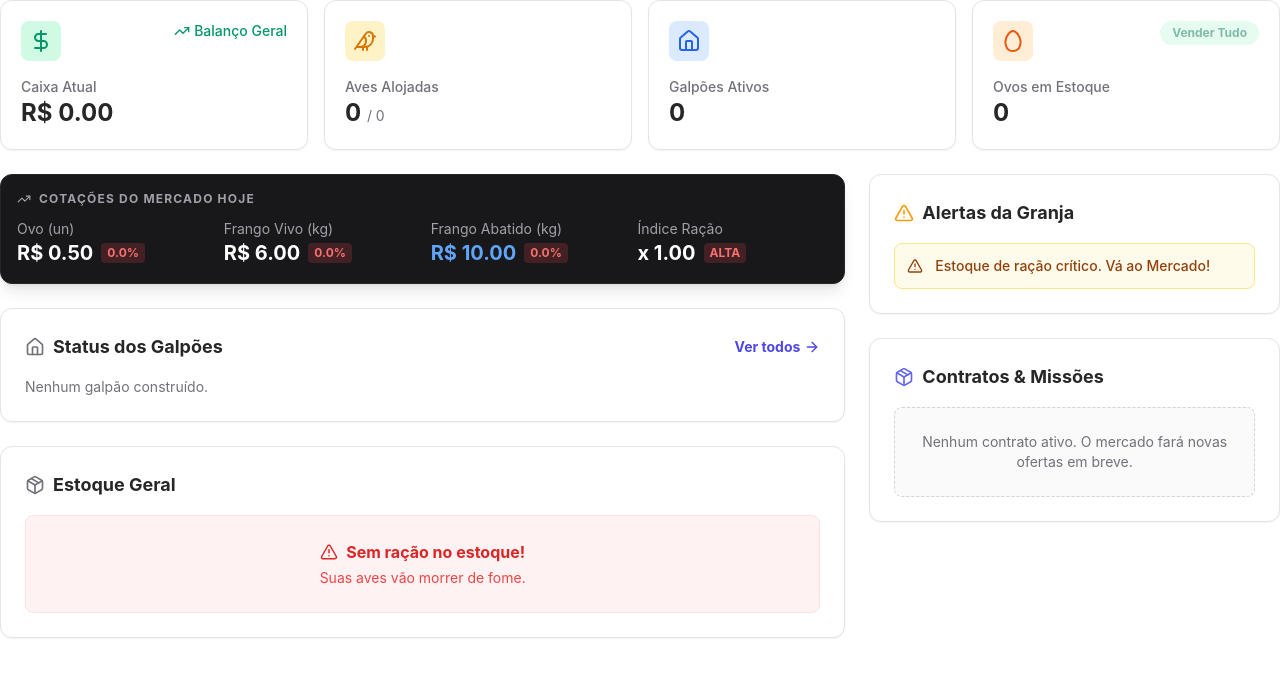
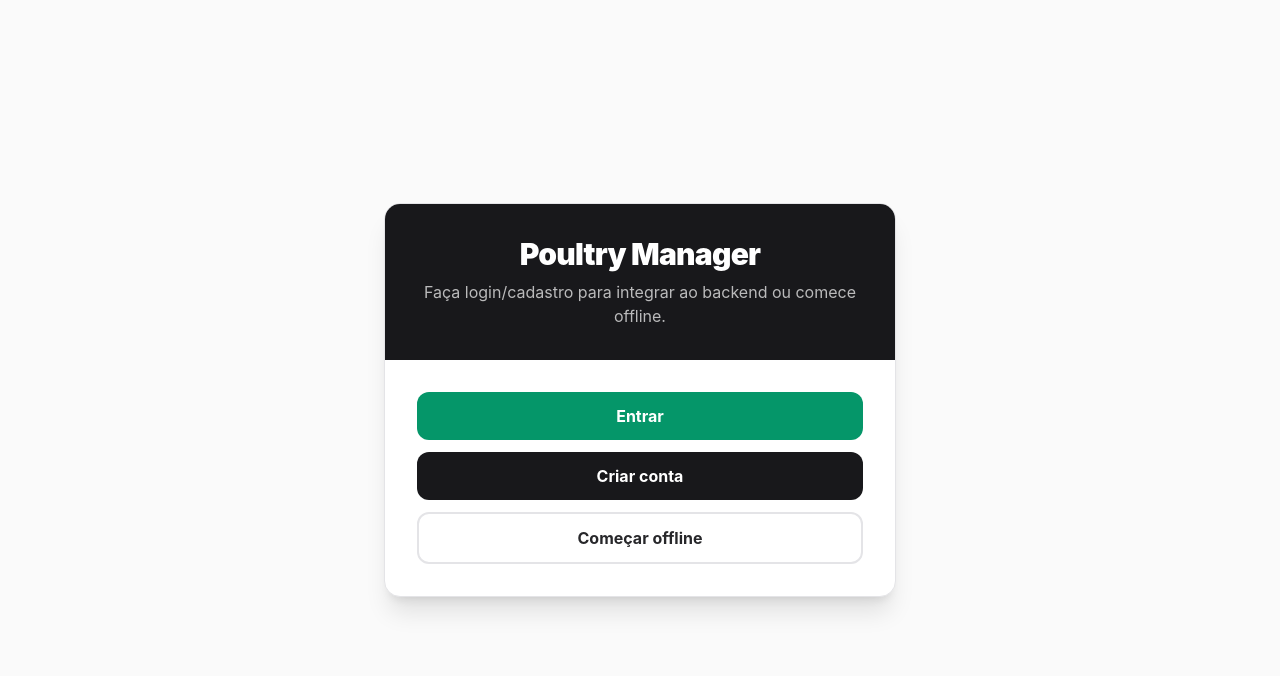
Before and after one commit to LucasAraldi-Dev/PoultrySimulator, a React (Vite) app: page / in a window 1280 px wide. Before the commit this address led to /painel. Shown: the top 676 px of the page. Built offline with nearby package versions, Linux system fonts and the light colour scheme.

Commit message:
correção frontend

```diff
--- a/dev-dist/sw.js
+++ b/dev-dist/sw.js
@@ -78,8 +78,11 @@ define(['./workbox-5a5d9309'], (function (workbox) { 'use strict';
    * See https://goo.gl/S9QRab
    */
   workbox.precacheAndRoute([{
+    "url": "suppress-warnings.js",
+    "revision": "d41d8cd98f00b204e9800998ecf8427e"
+  }, {
     "url": "index.html",
-    "revision": "0.3vsk5hgsoao"
+    "revision": "0.9i8lt24tbf8"
   }], {});
   workbox.cleanupOutdatedCaches();
   workbox.registerRoute(new workbox.NavigationRoute(workbox.createHandlerBoundToURL("index.html"), {
--- a/src/App.tsx
+++ b/src/App.tsx
@@ -13,6 +13,7 @@ import RHPage from './pages/RHPage';
 import { ResearchPage } from './pages/ResearchPage';
 import LoginPage from './pages/LoginPage';
 import RegisterPage from './pages/RegisterPage';
+import Home from './pages/Home';
 
 function AnimatedRoutes() {
   const location = useLocation();
@@ -26,7 +27,7 @@ function AnimatedRoutes() {
 
         {/* Jogo liberado offline, salva localmente */}
         <Route path="/" element={<GameLayout />}>
-          <Route index element={<Navigate to="/painel" />} />
+          <Route index element={<Home />} />
           <Route path="painel" element={<Dashboard />} />
           <Route path="galpoes" element={<BarnsPage />} />
           <Route path="infra" element={<FacilitiesPage />} />
--- a/src/pages/Home.tsx
+++ b/src/pages/Home.tsx
@@ -1,3 +1,92 @@
+import { Link } from 'react-router-dom';
+import { useGameStore } from '../store/useGameStore';
+
 export default function Home() {
-  return <div></div>;
+  const isAuthenticated = useGameStore(state => state.isAuthenticated);
+  const company = useGameStore(state => state.company);
+  const hasHydrated = useGameStore(state => state.hasHydrated);
+
+  if (!hasHydrated) {
+    return (
+      <div className="min-h-screen bg-zinc-50 flex items-center justify-center p-4">
+        <div className="text-zinc-600 font-semibold">Carregando...</div>
+      </div>
+    );
+  }
+
+  return (
+    <div className="min-h-screen bg-zinc-50 flex items-center justify-center p-4">
+      <div className="max-w-lg w-full bg-white rounded-2xl shadow-xl border border-zinc-200 overflow-hidden">
+        <div className="p-8 text-center bg-zinc-900 text-white">
+          <h1 className="text-3xl font-black tracking-tight">Poultry Manager</h1>
+          <p className="text-white/70 mt-2">
+            Faça login/cadastro para integrar ao backend ou comece offline.
+          </p>
+        </div>
+
+        <div className="p-8 space-y-3">
+          {company && (
+            <div className="p-4 rounded-xl bg-zinc-50 border border-zinc-200 text-zinc-700">
+              <div className="font-black text-zinc-900">Empresa encontrada</div>
+              <div className="text-sm mt-1">
+                {company.name}
+              </div>
+            </div>
+          )}
+
+          {company ? (
+            <>
+              {!isAuthenticated && (
+                <Link
+                  to="/login"
+                  className="block w-full text-center px-6 py-3 rounded-xl font-bold bg-emerald-600 text-white hover:bg-emerald-700 transition-colors"
+                >
+                  Entrar para sincronizar
+                </Link>
+              )}
+              <Link
+                to="/painel"
+                className="block w-full text-center px-6 py-3 rounded-xl font-bold bg-zinc-900 text-white hover:bg-zinc-800 transition-colors"
+              >
+                Continuar no painel
+              </Link>
+              <Link
+                to="/start"
+                className="block w-full text-center px-6 py-3 rounded-xl font-bold border-2 border-zinc-200 text-zinc-800 hover:bg-zinc-50 transition-colors"
+              >
+                Criar outra empresa (offline)
+              </Link>
+            </>
+          ) : (
+            <>
+          <Link
+            to="/login"
+            className="block w-full text-center px-6 py-3 rounded-xl font-bold bg-emerald-600 text-white hover:bg-emerald-700 transition-colors"
+          >
+            Entrar
+          </Link>
+          <Link
+            to="/register"
+            className="block w-full text-center px-6 py-3 rounded-xl font-bold bg-zinc-900 text-white hover:bg-zinc-800 transition-colors"
+          >
+            Criar conta
+          </Link>
+          <Link
+            to="/start"
+            className="block w-full text-center px-6 py-3 rounded-xl font-bold border-2 border-zinc-200 text-zinc-800 hover:bg-zinc-50 transition-colors"
+          >
+            Começar offline
+          </Link>
+
+          {isAuthenticated && (
+            <div className="pt-3 text-center text-sm text-zinc-500">
+              Você está logado, mas ainda não iniciou uma empresa. Use “Começar offline” para criar a empresa local ou ajuste o fluxo do backend para criar a empresa no cadastro.
+            </div>
+          )}
+            </>
+          )}
+        </div>
+      </div>
+    </div>
+  );
 }
--- a/src/store/types.ts
+++ b/src/store/types.ts
@@ -193,6 +193,9 @@ export interface Employee {
 export type WeatherType = 'SUNNY' | 'RAIN' | 'HEATWAVE' | 'COLD';
 
 export interface GameState {
+  hasHydrated: boolean;
+  setHasHydrated: (hydrated: boolean) => void;
+
   // Auth state
   isAuthenticated: boolean;
   setAuth: (access: string, refresh: string) => void;
--- a/src/store/useGameStore.ts
+++ b/src/store/useGameStore.ts
@@ -137,6 +137,8 @@ const createInitialBarn = (choice: 'POSTURA' | 'CORTE', regionId: string): Barn
 export const useGameStore = create<GameState>()(
   persist(
     (set, get) => ({
+      hasHydrated: false,
+      setHasHydrated: (hydrated) => set({ hasHydrated: hydrated }),
       isAuthenticated: !!localStorage.getItem('access_token'),
   setAuth: (access: string, refresh: string) => {
     localStorage.setItem('access_token', access);
@@ -1670,6 +1672,9 @@ export const useGameStore = create<GameState>()(
     {
       name: 'game-storage', // name of item in the storage (must be unique)
       partialize: (state) => ({ ...state }), // You can filter what to save here
+      onRehydrateStorage: () => (state, error) => {
+        if (!error) state?.setHasHydrated(true);
+      },
     }
   )
 );
```
Also changed, not shown: dev-dist/suppress-warnings.js (added), 1 other file (tests, documents, lock files or other folders).
